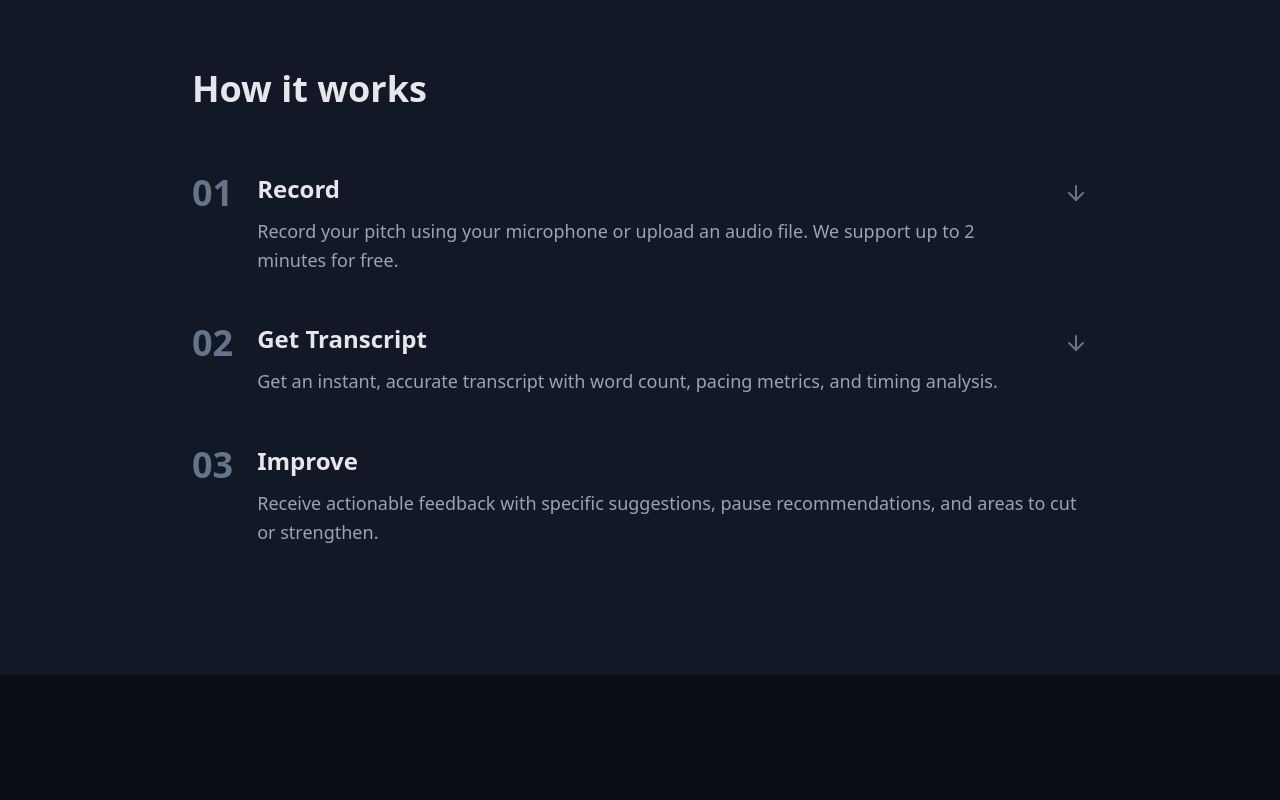
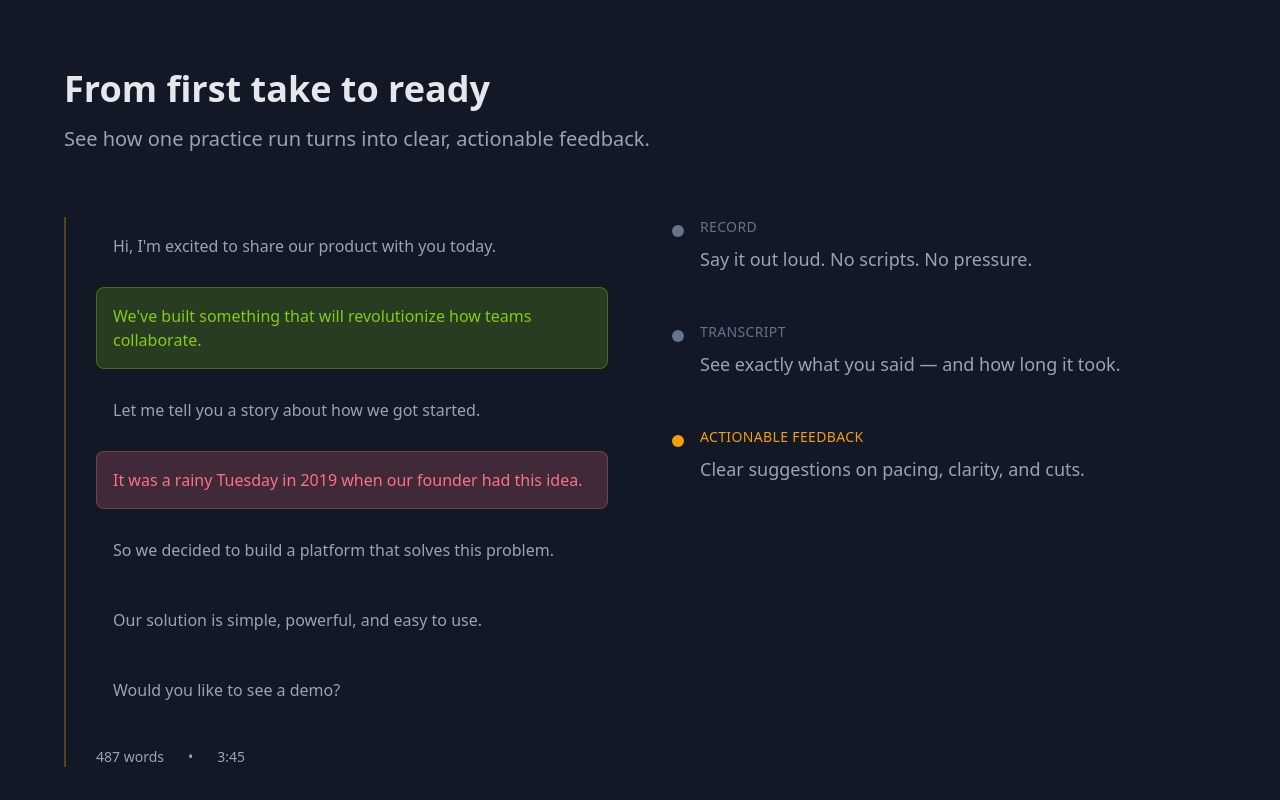
Before and after one commit to taylorp5/PitchPractice, a Next.js app: page / in a window 1280 px wide. Shown: the part 1620-2420 px from the top of the page. Built offline with nearby package versions, Linux system fonts and the light colour scheme.

Commit message:
Replace How it works section with narrative-driven From first take to ready experience

```diff
--- a/app/page.tsx
+++ b/app/page.tsx
@@ -12,6 +12,14 @@ export default function LandingPage() {
   const [highlightedLine, setHighlightedLine] = useState<number | null>(null)
   const demoRef = useRef<HTMLDivElement>(null)
   const isInView = useInView(demoRef, { once: true, margin: '-100px' })
+
+  // New section state
+  const [currentStage, setCurrentStage] = useState<'record' | 'transcript' | 'improve' | null>(null)
+  const [visibleLines, setVisibleLines] = useState<number[]>([])
+  const [showMetrics, setShowMetrics] = useState(false)
+  const [showHighlights, setShowHighlights] = useState<{ type: string; lineIdx: number }[]>([])
+  const howItWorksRef = useRef<HTMLDivElement>(null)
+  const howItWorksInView = useInView(howItWorksRef, { once: true, margin: '-100px' })
 
   const testimonials = [
     { quote: "Helped me realize where I was rambling without noticing.", author: "Jamie, Sales" },
@@ -48,6 +56,16 @@ export default function LandingPage() {
     { text: "Would you like to see a demo?", type: null, delay: 3 },
   ]
 
+  const narrativeTranscript = [
+    { text: "Hi, I'm excited to share our product with you today.", type: null },
+    { text: "We've built something that will revolutionize how teams collaborate.", type: 'strength' },
+    { text: "Let me tell you a story about how we got started.", type: null },
+    { text: "It was a rainy Tuesday in 2019 when our founder had this idea.", type: 'cut' },
+    { text: "So we decided to build a platform that solves this problem.", type: null },
+    { text: "Our solution is simple, powerful, and easy to use.", type: 'pacing' },
+    { text: "Would you like to see a demo?", type: null },
+  ]
+
   useEffect(() => {
     if (isInView && !autoPlayStarted) {
       setAutoPlayStarted(true)
@@ -71,6 +89,40 @@ export default function LandingPage() {
       })
     }
   }, [isInView, autoPlayStarted])
+
+  // New section animation
+  useEffect(() => {
+    if (howItWorksInView && currentStage === null) {
+      // Stage 1: Record - lines appear one by one
+      setCurrentStage('record')
+      narrativeTranscript.forEach((_, idx) => {
+        setTimeout(() => {
+          setVisibleLines(prev => [...prev, idx])
+          if (idx === narrativeTranscript.length - 1) {
+            // Move to transcript stage after 1 second
+            setTimeout(() => {
+              setCurrentStage('transcript')
+              setTimeout(() => {
+                setShowMetrics(true)
+                // Move to improve stage after 1.5 seconds
+                setTimeout(() => {
+                  setCurrentStage('improve')
+                  // Show highlights sequentially
+                  narrativeTranscript.forEach((line, lineIdx) => {
+                    if (line.type) {
+                      setTimeout(() => {
+                        setShowHighlights(prev => [...prev, { type: line.type!, lineIdx }])
+                      }, lineIdx * 400)
+                    }
+                  })
+                }, 1500)
+              }, 500)
+            }, 1000)
+          }
+        }, idx * 300)
+      })
+    }
+  }, [howItWorksInView, currentStage])
 
   return (
     <div className="min-h-screen bg-[#0B0E14]">
@@ -202,72 +254,171 @@ export default function LandingPage() {
         </div>
       </section>
 
-      {/* Typography-led Flow Section */}
-      <section className="py-32 px-4 bg-[#121826]">
-        <div className="max-w-4xl mx-auto">
+      {/* From first take to ready */}
+      <section ref={howItWorksRef} className="py-32 px-4 bg-[#121826]">
+        <div className="max-w-6xl mx-auto">
           <motion.div
             initial={{ opacity: 0, y: 20 }}
             whileInView={{ opacity: 1, y: 0 }}
             viewport={{ once: true }}
             transition={{ duration: 0.6 }}
-            className="space-y-16"
+            className="mb-16"
           >
-            <div>
-              <h2 className="text-4xl font-bold text-[#E5E7EB] mb-6">How it works</h2>
+            <h2 className="text-4xl font-bold text-[#E5E7EB] mb-4">From first take to ready</h2>
+            <p className="text-xl text-[#9CA3AF]">See how one practice run turns into clear, actionable feedback.</p>
+          </motion.div>
+
+          <div className="grid md:grid-cols-2 gap-16 items-start">
+            {/* Left: Animated transcript demo */}
+            <div className="relative">
+              {/* Playhead line */}
+              {currentStage && (
+                <motion.div
+                  className="absolute left-0 top-0 w-0.5 bg-[#F59E0B] opacity-30"
+                  initial={{ height: 0 }}
+                  animate={{
+                    height: currentStage === 'record' ? '40%' : currentStage === 'transcript' ? '70%' : '100%',
+                  }}
+                  transition={{ duration: 0.8, ease: 'easeInOut' }}
+                />
+              )}
+
+              <div className="space-y-3 pl-8">
+                {narrativeTranscript.map((line, idx) => {
+                  const isVisible = visibleLines.includes(idx)
+                  const highlight = showHighlights.find(h => h.lineIdx === idx)
+
+                  const highlightClasses = {
+                    strength: 'bg-[#84CC16]/20 border-[#84CC16]/30 text-[#84CC16]',
+                    pacing: 'bg-[#F3B34C]/20 border-[#F3B34C]/30 text-[#F3B34C]',
+                    cut: 'bg-[#FB7185]/20 border-[#FB7185]/30 text-[#FB7185]',
+                  }
+
+                  return (
+                    <motion.div
+                      key={idx}
+                      initial={{ opacity: 0, y: 10 }}
+                      animate={{
+                        opacity: isVisible ? 1 : 0,
+                        y: isVisible ? 0 : 10,
+                      }}
+                      transition={{ duration: 0.4 }}
+                      className={`p-4 rounded-lg border transition-all ${
+                        highlight
+                          ? highlightClasses[highlight.type as keyof typeof highlightClasses]
+                          : currentStage === 'transcript'
+                          ? 'bg-[#0B0E14] border-[#181F2F] text-[#E5E7EB]'
+                          : 'bg-transparent border-transparent text-[#9CA3AF]'
+                      }`}
+                    >
+                      {line.text}
+                    </motion.div>
+                  )
+                })}
+
+                {/* Metrics */}
+                {showMetrics && (
+                  <motion.div
+                    initial={{ opacity: 0, y: 10 }}
+                    animate={{ opacity: 1, y: 0 }}
+                    transition={{ duration: 0.5 }}
+                    className="flex gap-6 pt-4 text-sm text-[#9CA3AF]"
+                  >
+                    <span>487 words</span>
+                    <span>•</span>
+                    <span>3:45</span>
+                  </motion.div>
+                )}
+              </div>
             </div>
 
+            {/* Right: Stage indicators */}
             <div className="space-y-12">
+              {/* Record */}
               <motion.div
                 initial={{ opacity: 0, y: 20 }}
                 whileInView={{ opacity: 1, y: 0 }}
                 viewport={{ once: true }}
                 transition={{ duration: 0.6 }}
-                className="flex items-start gap-6"
+                className="relative"
               >
-                <div className="flex-shrink-0 text-4xl font-bold text-[#64748B]">01</div>
+                <div className="flex items-start gap-4">
+                  <div className={`flex-shrink-0 w-3 h-3 rounded-full mt-2 transition-all ${
+                    currentStage === 'record' ? 'bg-[#F59E0B]' : 'bg-[#64748B]'
+                  }`} />
                   <div className="flex-1">
-                  <h3 className="text-2xl font-bold text-[#E5E7EB] mb-3">Record</h3>
+                    <motion.div
+                      animate={{
+                        color: currentStage === 'record' ? '#F59E0B' : '#64748B',
+                      }}
+                      className="text-sm font-medium mb-2 uppercase tracking-wide"
+                    >
+                      {currentStage === 'record' ? 'Recording your pitch…' : 'Record'}
+                    </motion.div>
                     <p className="text-lg text-[#9CA3AF] leading-relaxed">
-                    Record your pitch using your microphone or upload an audio file. We support up to 2 minutes for free.
+                      Say it out loud. No scripts. No pressure.
                     </p>
                   </div>
-                <ArrowDown className="flex-shrink-0 text-[#64748B] mt-2" />
+                </div>
               </motion.div>
 
+              {/* Transcript */}
               <motion.div
                 initial={{ opacity: 0, y: 20 }}
                 whileInView={{ opacity: 1, y: 0 }}
                 viewport={{ once: true }}
                 transition={{ duration: 0.6, delay: 0.1 }}
-                className="flex items-start gap-6"
+                className="relative"
               >
-                <div className="flex-shrink-0 text-4xl font-bold text-[#64748B]">02</div>
+                <div className="flex items-start gap-4">
+                  <div className={`flex-shrink-0 w-3 h-3 rounded-full mt-2 transition-all ${
+                    currentStage === 'transcript' ? 'bg-[#F59E0B]' : 'bg-[#64748B]'
+                  }`} />
                   <div className="flex-1">
-                  <h3 className="text-2xl font-bold text-[#E5E7EB] mb-3">Get Transcript</h3>
+                    <motion.div
+                      animate={{
+                        color: currentStage === 'transcript' ? '#F59E0B' : '#64748B',
+                      }}
+                      className="text-sm font-medium mb-2 uppercase tracking-wide"
+                    >
+                      {currentStage === 'transcript' ? 'Transcript generated' : 'Transcript'}
+                    </motion.div>
                     <p className="text-lg text-[#9CA3AF] leading-relaxed">
-                    Get an instant, accurate transcript with word count, pacing metrics, and timing analysis.
+                      See exactly what you said — and how long it took.
                     </p>
                   </div>
-                <ArrowDown className="flex-shrink-0 text-[#64748B] mt-2" />
+                </div>
               </motion.div>
 
+              {/* Improve */}
               <motion.div
                 initial={{ opacity: 0, y: 20 }}
                 whileInView={{ opacity: 1, y: 0 }}
                 viewport={{ once: true }}
                 transition={{ duration: 0.6, delay: 0.2 }}
-                className="flex items-start gap-6"
+                className="relative"
               >
-                <div className="flex-shrink-0 text-4xl font-bold text-[#64748B]">03</div>
+                <div className="flex items-start gap-4">
+                  <div className={`flex-shrink-0 w-3 h-3 rounded-full mt-2 transition-all ${
+                    currentStage === 'improve' ? 'bg-[#F59E0B]' : 'bg-[#64748B]'
+                  }`} />
                   <div className="flex-1">
-                  <h3 className="text-2xl font-bold text-[#E5E7EB] mb-3">Improve</h3>
+                    <motion.div
+                      animate={{
+                        color: currentStage === 'improve' ? '#F59E0B' : '#64748B',
+                      }}
+                      className="text-sm font-medium mb-2 uppercase tracking-wide"
+                    >
+                      {currentStage === 'improve' ? 'Actionable feedback' : 'Improve'}
+                    </motion.div>
                     <p className="text-lg text-[#9CA3AF] leading-relaxed">
-                    Receive actionable feedback with specific suggestions, pause recommendations, and areas to cut or strengthen.
+                      Clear suggestions on pacing, clarity, and cuts.
                     </p>
+                  </div>
                 </div>
               </motion.div>
             </div>
-          </motion.div>
+          </div>
         </div>
       </section>
 
```
Lines whose indentation alone changed are shown as unchanged.
